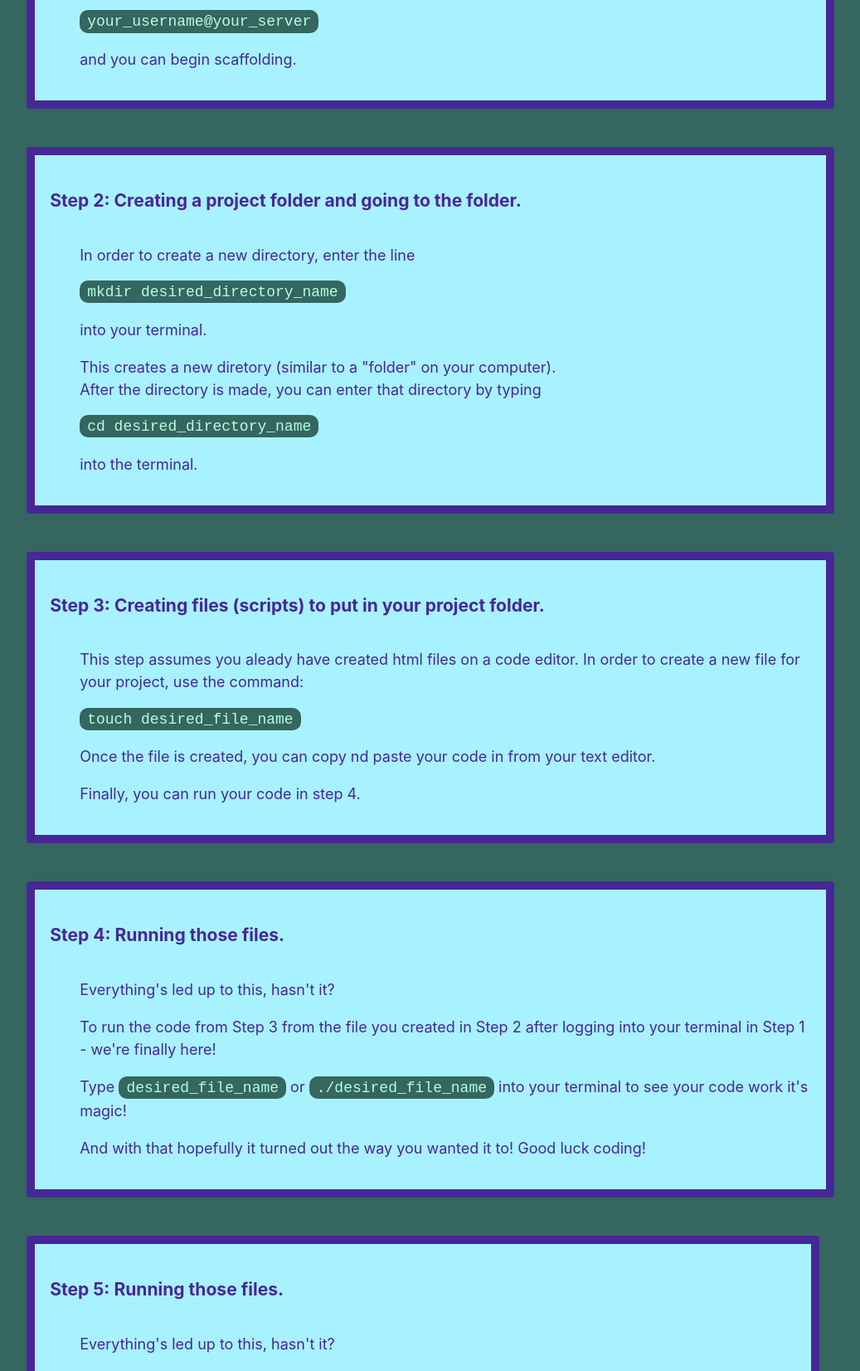
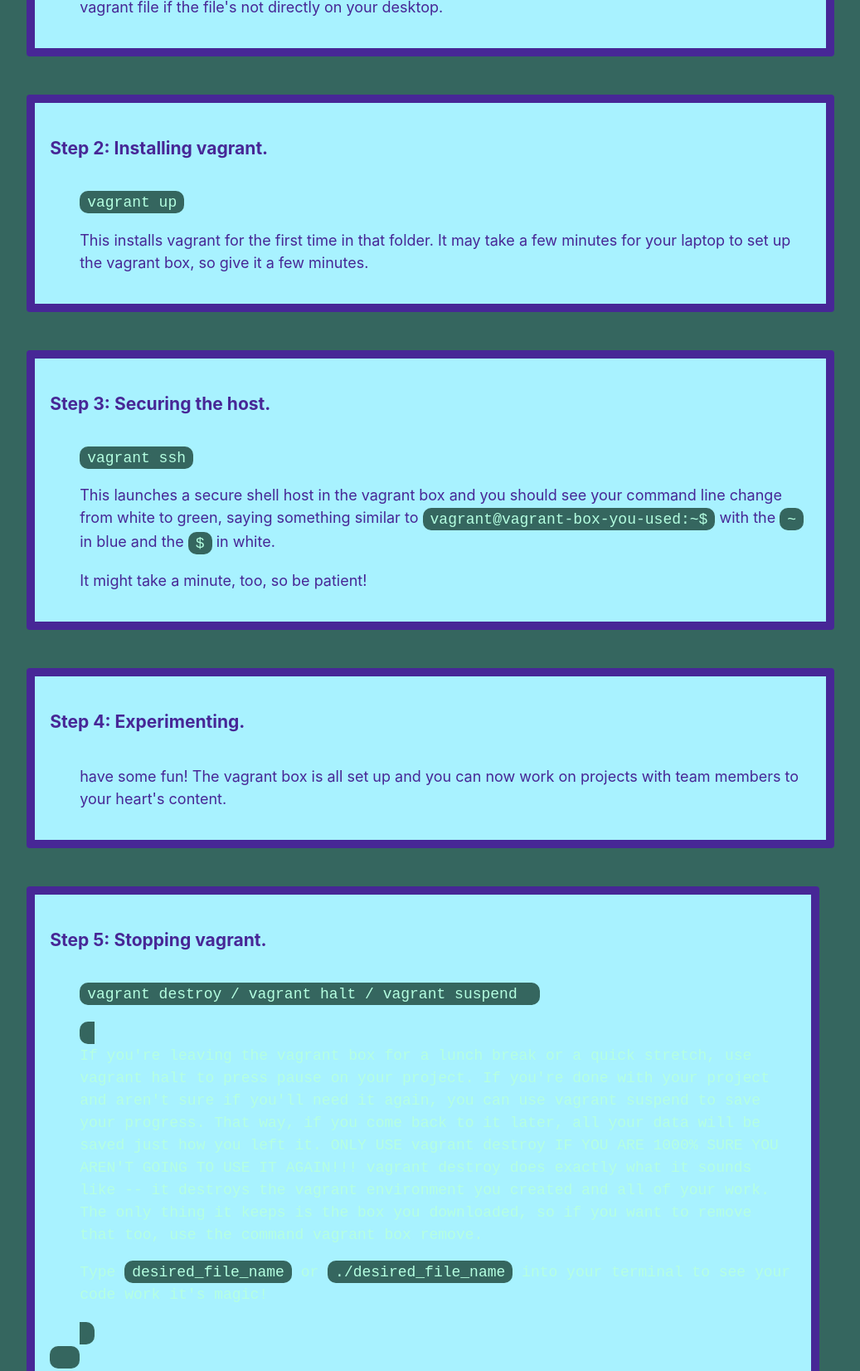
Before and after one commit to PaytanDouglas/blog-post-two, a plain HTML site: page index.html in a window 1280 px wide. Shown: the part 752-2404 px from the top of the page at 83% size, without its empty margins (121-1158 px from the left). Drawn offline with Linux system fonts and the light colour scheme.

Commit message:
updated content to be for blog post 2

```diff
--- a/index.html
+++ b/index.html
@@ -56,59 +56,54 @@
 
     <div class="grid-container">
       <div class="one step">
-        <h3>Step 1: Logging into your terminal.</h3>
+        <h3>Step 1: Getting into the vagrant folder.</h3>
         <div id="cont">
-          <p>Log into your desired host (this is typically an IP address).</p>
-          <p>Once you enter your username and password for the terminal, the terminal should show <pre><code>your_username@your_server</code></pre> and you can begin scaffolding.</p>
+          <p>From the command prompt you have to find where your vagrant file is.</p>
+          <p>This is easiest if you have it on your desktop. You can cd Desktop, then into the folder that holds your vagrant file if the file's not directly on your desktop.</p>
         </div>
       </div>
 
       <div class="two step">
-        <h3>Step 2: Creating a project folder and going to the folder.</h3>
+        <h3>Step 2: Installing vagrant.</h3>
         <div id="cont">
-          <p>In order to create a new directory, enter the line <pre><code>mkdir desired_directory_name</code></pre> into your terminal.</p>
-
-          <p>This creates a new diretory (similar to a "folder" on your computer).<br/>
-          After the directory is made, you can enter that directory by typing <pre><code>cd desired_directory_name</code></pre> into the terminal.</p>
+          <p><pre><code>vagrant up</code></pre>
+            This installs vagrant for the first time in that folder. It may take a few minutes for your laptop to set up the vagrant box, so give it a few minutes.</p>
         </div>
       </div>
 
       <div class="three step">
-        <h3>Step 3: Creating files (scripts) to put in your project folder.</h3>
+        <h3>Step 3: Securing the host.</h3>
         <div id="cont">
-          <p>This step assumes you aleady have created html files on a code editor. In order to create a new file for your project, use the command: <pre><code>touch desired_file_name</code></pre></p>
-          <p>Once the file is created, you can copy nd paste your code in from your text editor.</p>
-          <p>Finally, you can run your code in step 4.</p>
+          <pre><code>vagrant ssh</code></pre>
+          <p>This launches a secure shell host in the vagrant box and you should see your command line change from white to green, saying something similar to <code>vagrant@vagrant-box-you-used:~$</code> with the <code>~</code> in blue and the <code>$</code> in white.</p>
+          <p>It might take a minute, too, so be patient!</p>
         </div>
       </div>
 
       <div class="four step">
-        <h3>Step 4: Running those files.</h3>
+        <h3>Step 4: Experimenting.</h3>
         <div id="cont">
-          <p>Everything's led up to this, hasn't it?</p>
-          <p>To run the code from Step 3 from the file you created in Step 2 after logging into your terminal in Step 1 - we're finally here!</p>
-          <p>Type <code>desired_file_name</code> or <code>./desired_file_name</code> into your terminal to see your code work it's magic!</p>
-          <p>And with that hopefully it turned out the way you wanted it to! Good luck coding!</p>
+          <p> have some fun! The vagrant box is all set up and you can now work on projects with team members to your heart's content.</p>
         </div>
       </div>
 
         <div class="five step">
-          <h3>Step 5: Running those files.</h3>
+          <h3>Step 5: Stopping vagrant.</h3>
           <div id="cont">
-            <p>Everything's led up to this, hasn't it?</p>
-            <p>To run the code from Step 3 from the file you created in Step 2 after logging into your terminal in Step 1 - we're finally here!</p>
+            <pre><code>vagrant destroy / vagrant halt / vagrant suspend<code></pre>
+            <p>If you're leaving the vagrant box for a lunch break or a quick stretch, use vagrant halt to press pause on your project.
+If you're done with your project and aren't sure if you'll need it again, you can use vagrant suspend to save your progress. That way, if you come back to it later, all your data will be saved just how you left it.
+ONLY USE vagrant destroy IF YOU ARE 1000% SURE YOU AREN'T GOING TO USE IT AGAIN!!! vagrant destroy does exactly what it sounds like -- it destroys the vagrant environment you created and all of your work. The only thing it keeps is the box you downloaded, so if you want to remove that too, use the command vagrant box remove.
+</p>
+
             <p>Type <code>desired_file_name</code> or <code>./desired_file_name</code> into your terminal to see your code work it's magic!</p>
-            <p>And with that hopefully it turned out the way you wanted it to! Good luck coding!</p>
           </div>
         </div>
 
         <div class="six step">
-          <h3>Step 6: Running those files.</h3>
+          <h3>Step 6: Repeating as necessary.</h3>
           <div id="cont">
-            <p>Everything's led up to this, hasn't it?</p>
-            <p>To run the code from Step 3 from the file you created in Step 2 after logging into your terminal in Step 1 - we're finally here!</p>
-            <p>Type <code>desired_file_name</code> or <code>./desired_file_name</code> into your terminal to see your code work it's magic!</p>
-            <p>And with that hopefully it turned out the way you wanted it to! Good luck coding!</p>
+            <p>Experiment with vagrant before creating important files in the vagrant environment.</p>
           </div>
         </div>
 
```
